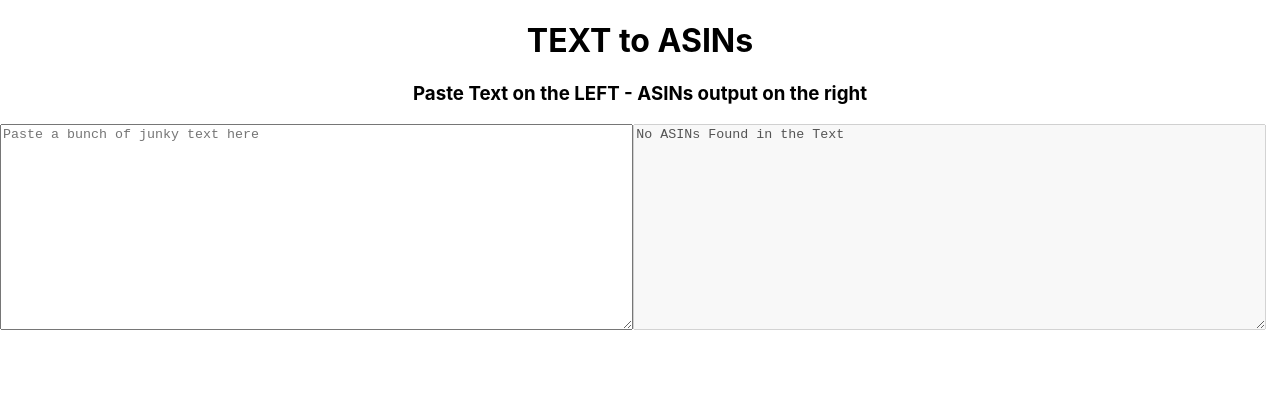
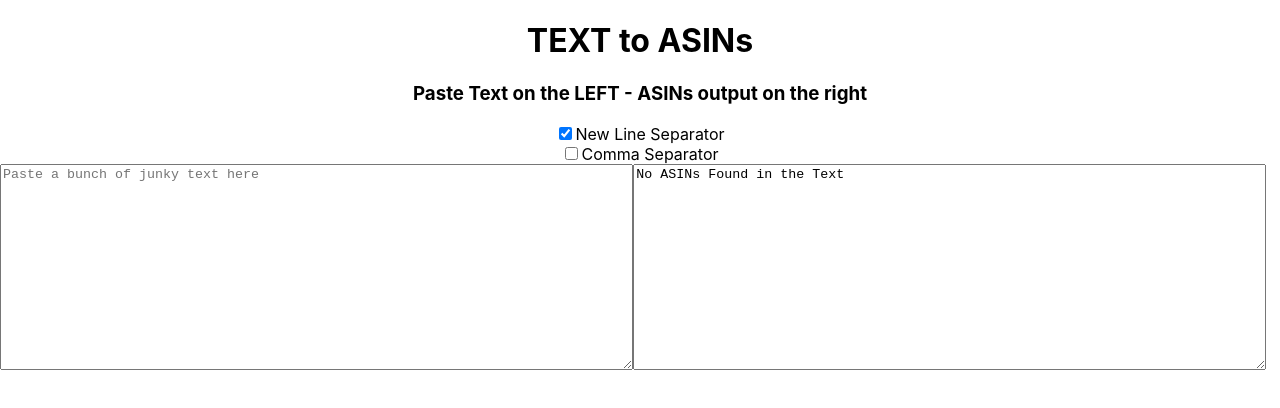
Before and after one commit to blairanderson/TextToASIN, a React (Create React App) app: page / in a window 1280 px wide. Shown: the top 408 px of the page. Built offline with nearby package versions, Linux system fonts and the light colour scheme.

Commit message:
include text separator options
sometimes we need to separate items by commas

```diff
--- a/lib/textToASINs.js
+++ b/lib/textToASINs.js
@@ -1,11 +1,9 @@
 const textToASINs = text => {
-  const matcher = text.match(/(B[A-Z0-9]{9})/g);
-  return matcher && matcher.length
-    ? matcher
-        .filter(function(x, i, a) {
-          return a.indexOf(x) === i;
-        })
-        .join("\n")
+  const asin_match = text.match(/(B[A-Z0-9]{9})/g);
+  return asin_match && asin_match.length > 0
+    ? asin_match.filter(function(x, i, a) {
+        return a.indexOf(x) === i;
+      })
     : [];
 };
 
--- a/src/App.js
+++ b/src/App.js
@@ -1,10 +1,16 @@
 import React, { Component } from "react";
 import Cleaner from "./Cleaner";
+
+const textCenter = { textAlign: "center" };
 
 class App extends Component {
   render() {
     return (
       <div>
+        <h1 style={textCenter}>TEXT to ASINs</h1>
+        <h3 style={textCenter}>
+          Paste Text on the LEFT - ASINs output on the right
+        </h3>
         <Cleaner />
       </div>
     );
--- a/src/Cleaner.js
+++ b/src/Cleaner.js
@@ -1,35 +1,72 @@
 import React, { useState } from "react";
 import textToASINs from "../lib/textToASINs";
 
-const textCenter = { textAlign: "center" };
 const column = { width: "49%", height: "200px", float: "left" };
 
 const Cleaner = () => {
   const [text, setText] = useState("");
-
-  const cleanText = e => {
-    setText(e.target.value);
-  };
+  const [newLineSeparator, setNewLineSeparator] = useState(true);
+  const [commaSeparator, setCommaSeparator] = useState(false);
 
   let cleaned = textToASINs(text);
   if (cleaned.length === 0) {
     cleaned = "No ASINs Found in the Text";
+  } else {
+    let separator = "";
+    if (commaSeparator) {
+      separator = ",";
+    }
+    if (newLineSeparator) {
+      separator = separator + "\n";
+    }
+    cleaned = cleaned.join(separator);
   }
 
   return (
     <div>
-      <h1 style={textCenter}>TEXT to ASINs</h1>
-      <h3 style={textCenter}>
-        Paste Text on the LEFT - ASINs output on the right
-      </h3>
+      <div style={{ textAlign: "center" }}>
+        <label style={{ cursor: "pointer" }}>
+          <input
+            type="checkbox"
+            onChange={e => {
+              setNewLineSeparator(!newLineSeparator);
+            }}
+            checked={newLineSeparator}
+            name="newline"
+            id="newline"
+          />
+          New Line Separator
+        </label>
+        <br />
+        <label style={{ cursor: "pointer" }}>
+          <input
+            type="checkbox"
+            onChange={e => {
+              setCommaSeparator(!commaSeparator);
+            }}
+            checked={commaSeparator}
+            name="comma"
+            id="comma"
+          />
+          Comma Separator
+        </label>
+      </div>
       <textarea
         style={column}
         value={text}
         placeholder="Paste a bunch of junky text here"
-        onChange={cleanText}
+        onChange={e => {
+          setText(e.target.value);
+        }}
       />
-
-      <textarea style={column} value={cleaned} disabled={true} />
+      <textarea
+        style={Object.assign({ userSelect: "all" }, column)}
+        value={cleaned}
+        onClick={e => {
+          e.target.select();
+        }}
+        readonly={true}
+      />
     </div>
   );
 };
```
